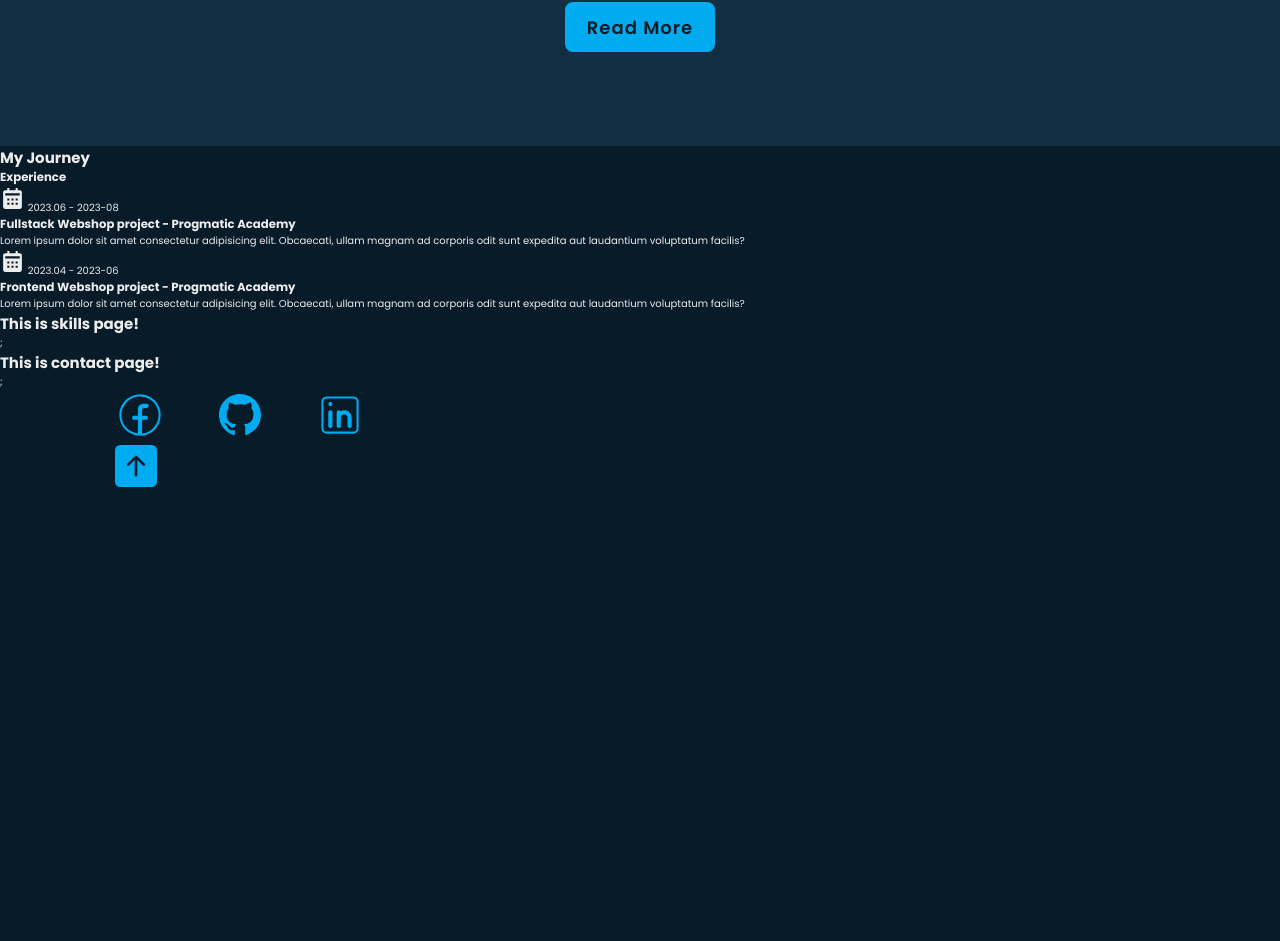
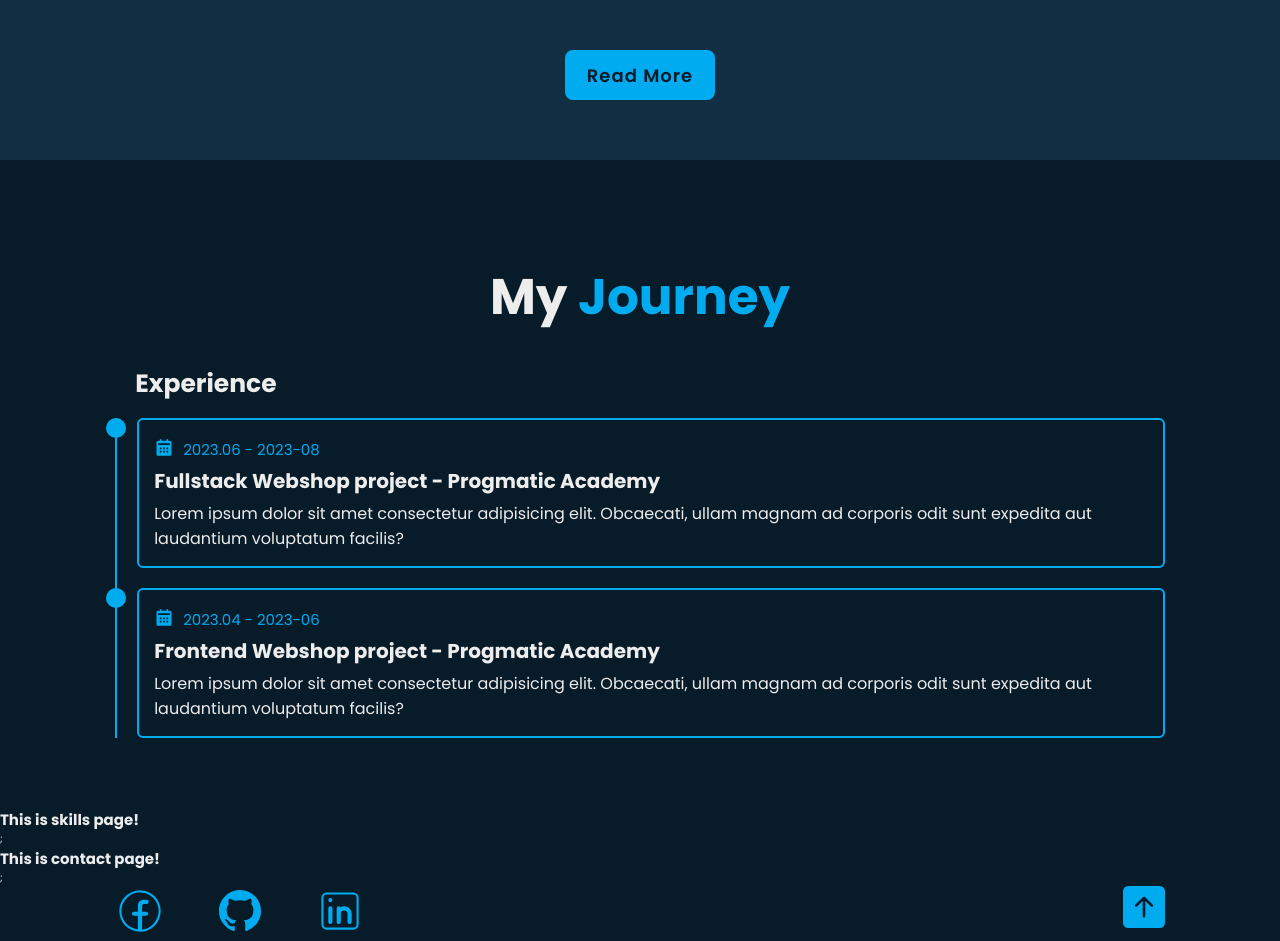
Before and after one commit to AkosBrb/Portfolio_website, a React (Vite) app: page / in a window 1280 px wide. Shown: the part 1454-2395 px from the top of the page. Before the commit the page ends 1946 px from the top, so only its background shows below. Built offline with nearby package versions, Linux system fonts and the light colour scheme.

Commit message:
footer style experience style changed

```diff
--- a/src/style.css
+++ b/src/style.css
@@ -200,13 +200,13 @@ body {
   padding-bottom: 6rem;
 }
 
-.about-heading {
+.heading {
   font-size: 5rem;
   margin-bottom: 3rem;
   text-align: center;
 }
 
-.about-heading span {
+.heading span {
   color: var(--main-color)
 }
 
@@ -258,14 +258,146 @@ body {
   width: 15rem;
 }
 
+/* -------------- EXPERIENCE DESIGN -------------- */
+
+.experience-container {
+  min-height: var(--container-height);
+  padding: 10rem 9%;
+  display: flex;
+  justify-content: center;
+  align-items: center;
+  flex-direction: column;
+  min-height: auto;
+  padding-bottom: 5rem;
+}
+
+.experience-column .title {
+  font-size: 2.5rem;
+  margin: 0 0 1.5rem 2rem;
+}
+
+.experience-column .experience-box {
+  border-left: .2rem solid var(--main-color);
+}
+
+.experience-box .experience-content {
+  position: relative;
+  padding-left: 2rem;
+}
+
+.experience-box .experience-content::before {
+  content: '';
+  position: absolute;
+  top: 0;
+  left: -1.1rem;
+  width: 2rem;
+  height: 2rem;
+  background: var(--main-color);
+  border-radius: 50%;
+}
+
+.experience-content .content {
+  position: relative;
+  padding: 1.5rem;
+  border: .2rem solid var(--main-color);
+  border-radius: .6rem;
+  margin-bottom: 2rem;
+  overflow: hidden;
+}
+
+.experience-content .content::before {
+  content: '';
+  position: absolute;
+  top: 0;
+  left: 0;
+  width: 0;
+  height: 100%;
+  background: var(--second-bg-color);
+  z-index: -1;
+  transition: .5s;
+}
+
+.experience-content .content:hover::before {
+  width: 100%;
+}
+
+.experience-content .content .year {
+  vertical-align: middle;
+  font-size: 1.5rem;
+  color: var(--main-color);
+  padding-bottom: .5rem;
+}
+
+.experience-content .content .year svg {
+  vertical-align: text-bottom;
+  padding-right: .5rem;
+}
+
+.experience-content .content h3 {
+  font-size: 2rem;
+}
+
+.experience-content .content p {
+  font-size: 1.6rem;
+  padding-top: .5rem;
+}
+
+/* -------------- SKILLS DESIGN -------------- */
+
+
+
+
 /* -------------- FOOTER DESIGN -------------- */
 
 footer {
+  display: flex;
+  justify-content: space-between;
   padding: 0 9%;
 }
 .social-links-container {
   display: flex;
   justify-content: space-between;
   align-items: center;
-  max-width: 25rem;
+  width: 25rem;
 }
+
+@keyframes bounce {
+  0% {
+    transform: translate(0);
+  }
+  50% {
+    transform: translateY(-1.3rem);
+  }
+  60% {
+    transform: translateY(-.0rem);
+  }
+  70% {
+    transform: translateY(-.6rem);
+  }
+  80% {
+    transform: translateY(-.0rem);
+  }
+  90% {
+    transform: translateY(-.4rem);
+  }
+  100% {
+    transform: translateY(0);
+  }
+}
+
+@keyframes up {
+  0% {
+    transform: translate(0);
+  }
+  100% {
+    transform: translateY(-1.3rem);
+  }
+}
+
+.social-links-container a svg:hover {
+  animation: bounce 1.3s infinite;
+}
+
+.nav-back-container a svg:hover {
+  animation: up 1s forwards;
+}
```
